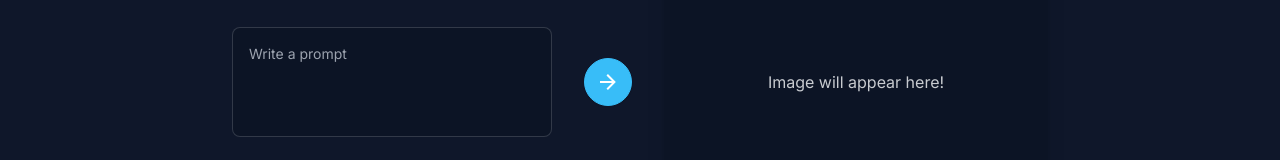
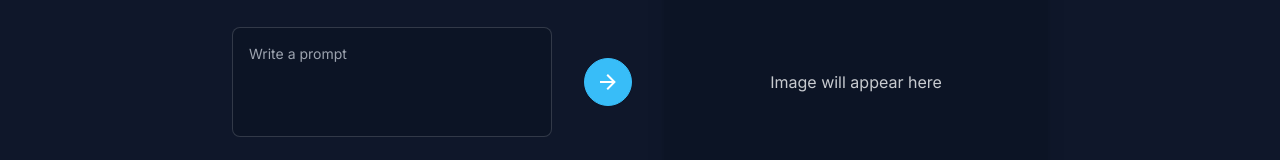
Before and after one commit to BurakAndarman/SpringAiDemo, a Next.js app in the folder frontend/: page /generate-image in a window 1280 px wide. Shown: the part 350-510 px from the top of the page. Built offline with nearby package versions, Linux system fonts and the light colour scheme.

Commit message:
- Some little fixes.

```diff
--- a/frontend/app/generate-image/page.js
+++ b/frontend/app/generate-image/page.js
@@ -52,7 +52,7 @@ const GenerateImage = () => {
                   className="textarea textarea-bordered textarea-md resize-none bg-base-200 w-80 h-auto"
                   style={{scrollbarWidth : 'thin'}}
                   rows={3}
-                  spellcheck="false"
+                  spellCheck="false"
                   placeholder="Write a prompt"
         />
         <button onClick={sendCurrentText}
@@ -85,7 +85,7 @@ const GenerateImage = () => {
                   />
                   :
                   <div>
-                    Image will appear here!
+                    Image will appear here
                   </div>
             }
         </div>
```
